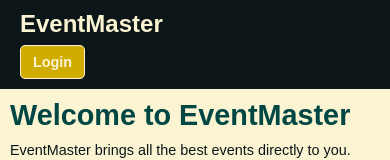
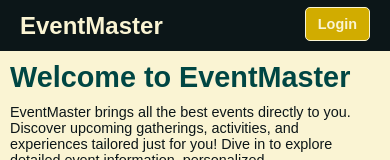
Before and after one commit to FirasKahlaoui/event-master, a React (Create React App) app: page / in a window 390 px wide. Shown: the top 160 px of the page. Built offline with nearby package versions, Linux system fonts and the light colour scheme; no server answers; the database is empty.

Commit message:
Fix the navbar

```diff
--- a/src/components/navbar/Navbar.css
+++ b/src/components/navbar/Navbar.css
@@ -167,8 +167,8 @@
 
 @media (max-width: 768px) {
   .navbar {
-    flex-direction: column;
-    align-items: flex-start;
+    flex-direction: row;
+    justify-content: space-between;
   }
 
   .navbar-links {
@@ -183,7 +183,7 @@
   }
 
   .navbar-profile {
-    margin-top: 10px;
+    margin-left: auto;
   }
 
   .hamburger {
```
